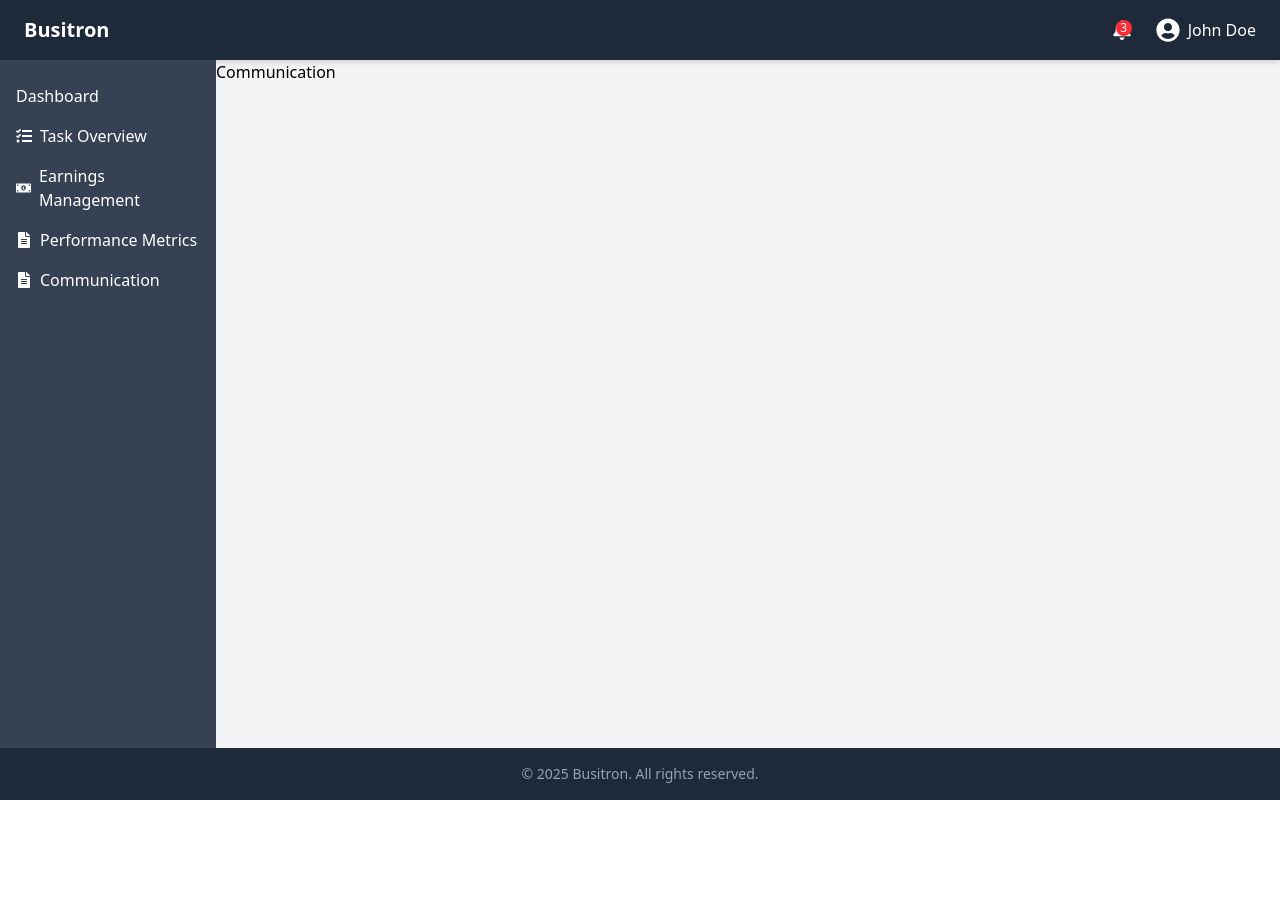
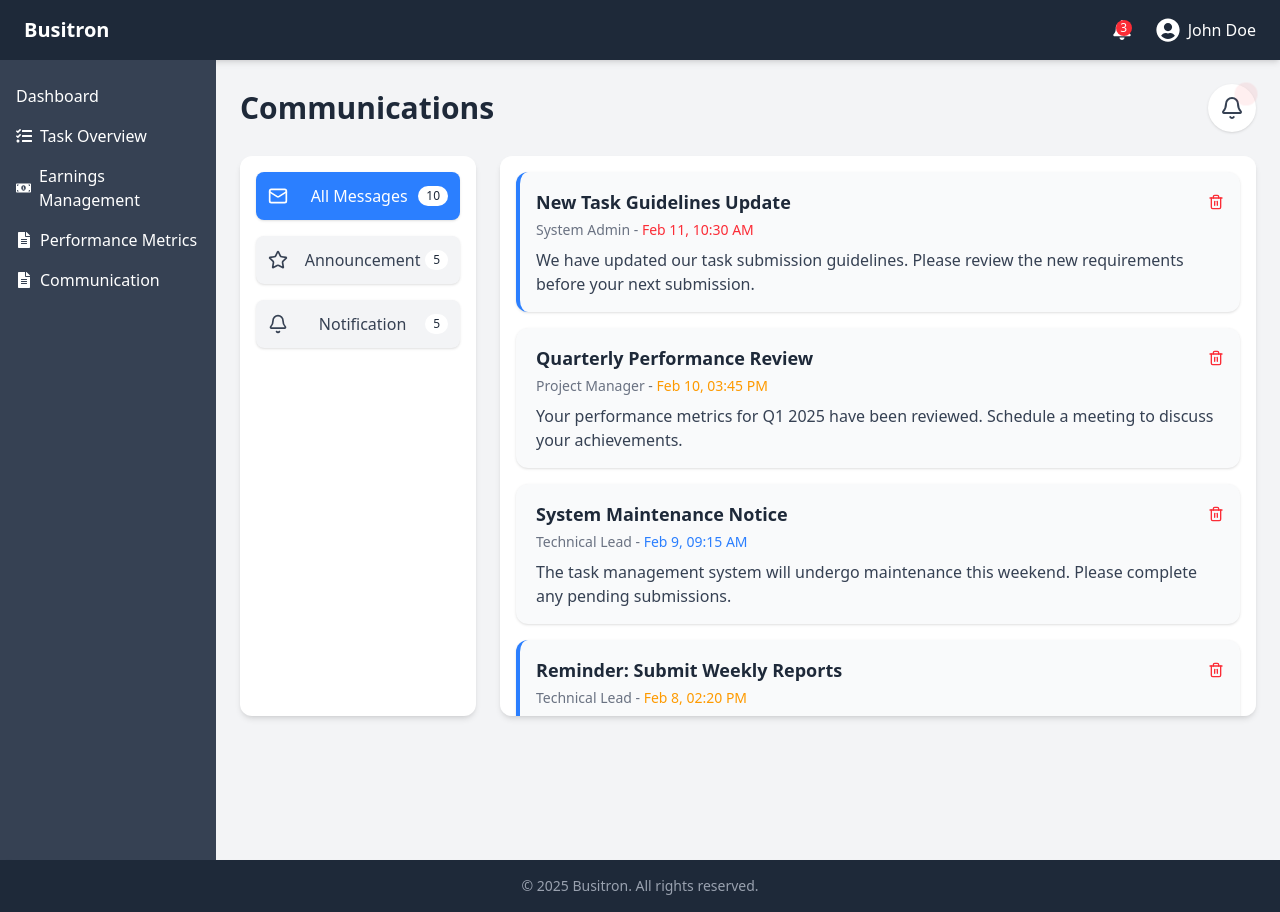
Before and after one commit to vishnusharmi/CompanyWebSite, a React app in the folder company-website/: page /company/communication in a window 1280 px wide. Before the commit the page ends 800 px from the top, so only its background shows below. Built offline with nearby package versions, Linux system fonts and the light colour scheme; the HTML template or start-up script is replaced by a standard one.

Commit message:
commucommunication

```diff
--- a/company-website/src/components/thirdPartDash/layout/ThirdPartySiderBar.jsx
+++ b/company-website/src/components/thirdPartDash/layout/ThirdPartySiderBar.jsx
@@ -44,7 +44,7 @@ const ThirdPartySideBar = () => {
             <FaFileAlt className="mr-2" /> Performance Metrics
           </Link>
           <Link
-            to={"/company/communcation"}
+            to={"/company/communication"}
             className="flex items-center py-2 hover:bg-gray-600 rounded transition-colors duration-300"
           >
             <FaFileAlt className="mr-2" /> Communication
--- a/company-website/src/components/thirdPartDash/pages/communication/Communication.jsx
+++ b/company-website/src/components/thirdPartDash/pages/communication/Communication.jsx
@@ -1,11 +1,99 @@
-import React from 'react'
+import React, { useState } from 'react';
+import { Bell, Mail, Star, Trash2 } from 'lucide-react';
+import './CommunicationDashboard.css'; // Import custom CSS
 
-function Communication() {
+const CommunicationDashboard = () => {
+  const [selectedMessage, setSelectedMessage] = useState(null);
+  const [filter, setFilter] = useState('all');
+  const [messages, setMessages] = useState([
+    { id: 1, sender: 'System Admin', subject: 'New Task Guidelines Update', content: 'We have updated our task submission guidelines. Please review the new requirements before your next submission.', date: '2025-02-11T10:30:00', status: 'unread', priority: 'high', type: 'announcement' },
+    { id: 2, sender: 'Project Manager', subject: 'Quarterly Performance Review', content: 'Your performance metrics for Q1 2025 have been reviewed. Schedule a meeting to discuss your achievements.', date: '2025-02-10T15:45:00', status: 'read', priority: 'medium', type: 'notification' },
+    { id: 3, sender: 'Technical Lead', subject: 'System Maintenance Notice', content: 'The task management system will undergo maintenance this weekend. Please complete any pending submissions.', date: '2025-02-09T09:15:00', status: 'read', priority: 'low', type: 'announcement' },
+    { id: 4, sender: 'Technical Lead', subject: 'Reminder: Submit Weekly Reports', content: 'Please ensure your weekly reports are submitted before Friday EOD.', date: '2025-02-08T14:20:00', status: 'unread', priority: 'medium', type: 'notification' },
+    { id: 5, sender: 'HR Department', subject: 'Annual Leave Policy Update', content: 'We’ve updated our annual leave policy for 2025. Please check the document attached in your inbox.', date: '2025-02-08T11:20:00', status: 'unread', priority: 'medium', type: 'notification' },
+{ id: 6, sender: 'Team Lead', subject: 'Code Review Reminder', content: 'Kindly ensure your code is reviewed before the sprint deadline tomorrow.', date: '2025-02-07T14:00:00', status: 'read', priority: 'high', type: 'announcement' },
+{ id: 7, sender: 'IT Support', subject: 'VPN Downtime Notification', content: 'The VPN will be temporarily unavailable due to scheduled maintenance tonight from 11 PM to 3 AM.', date: '2025-02-06T18:30:00', status: 'unread', priority: 'low', type: 'notification' },
+{ id: 8, sender: 'CEO Office', subject: 'Company Town Hall Meeting', content: 'Join us for the upcoming town hall meeting where we’ll discuss company performance and future goals.', date: '2025-02-05T09:00:00', status: 'read', priority: 'high', type: 'announcement' },
+{ id: 9, sender: 'Security Team', subject: 'Password Change Required', content: 'For security reasons, please change your account password before February 15th.', date: '2025-02-04T12:45:00', status: 'unread', priority: 'high', type: 'notification' },
+{ id: 10, sender: 'Marketing Team', subject: 'New Campaign Launch', content: 'Our new marketing campaign goes live next week. Review the attached materials to stay updated.', date: '2025-02-03T10:00:00', status: 'read', priority: 'medium', type: 'announcement' }
+
+  ]);
+
+  const getPriorityColor = (priority) => {
+    const colors = { high: 'text-red-500', medium: 'text-amber-500', low: 'text-blue-500' };
+    return colors[priority] || 'text-gray-500';
+  };
+
+  const formatDate = (dateString) => {
+    const date = new Date(dateString);
+    return new Intl.DateTimeFormat('en-US', { month: 'short', day: 'numeric', hour: '2-digit', minute: '2-digit' }).format(date);
+  };
+
+  const filteredMessages = messages.filter(message => filter === 'all' || message.type === filter);
+
+  const deleteMessage = (id) => {
+    setMessages(prevMessages => prevMessages.filter(message => message.id !== id));
+    if (selectedMessage?.id === id) setSelectedMessage(null);
+  };
+
   return (
-    <div>
-       Communication
+    <div className="max-w-8xl mx-auto p-6 min-h-screen">
+      <header className="flex justify-between items-center mb-6">
+        <h1 className="text-3xl font-bold text-gray-800">Communications</h1>
+        <button className="relative p-3 bg-white shadow rounded-full hover:bg-gray-100 transition">
+          <Bell className="w-6 h-6 text-gray-700" />
+          {messages.filter(m => m.status === 'unread').length > 0 && (
+            <span className="absolute top-1 right-1 w-3 h-3 bg-red-500 rounded-full animate-ping"></span>
+          )}
+        </button>
+      </header>
+
+      <div className="grid grid-cols-1 lg:grid-cols-4 gap-6">
+        <aside className="lg:col-span-1 bg-white shadow-md rounded-xl p-4 space-y-4">
+          {['all', 'announcement', 'notification'].map(type => (
+            <button
+              key={type}
+              onClick={() => setFilter(type)}
+              className={`w-full flex items-center p-3 rounded-lg transition shadow-sm ${
+                filter === type ? 'bg-blue-500 text-white' : 'bg-gray-100 hover:bg-blue-50 text-gray-700'
+              }`}
+            >
+              {type === 'all' ? <Mail className="w-5 h-5" /> : type === 'announcement' ? <Star className="w-5 h-5" /> : <Bell className="w-5 h-5" />}
+              <span className="ml-3 capitalize flex-1">{type === 'all' ? 'All Messages' : type}</span>
+              <span className="bg-white text-gray-800 px-2 py-0.5 rounded-full text-xs">
+                {type === 'all' ? messages.length : messages.filter(m => m.type === type).length}
+              </span>
+            </button>
+          ))}
+        </aside>
+
+        <main className="lg:col-span-3 bg-white shadow-md rounded-xl p-4 h-[560px] overflow-y-auto custom-scrollbar space-y-4">
+          {filteredMessages.length ? (
+            filteredMessages.map(message => (
+              <div
+                key={message.id}
+                onClick={() => setSelectedMessage(message)}
+                className={`p-4 bg-gray-50 rounded-xl shadow hover:bg-blue-50 transition cursor-pointer border-l-4 ${
+                  message.status === 'unread' ? 'border-blue-500' : 'border-transparent'
+                }`}
+              >
+                <div className="flex justify-between items-center">
+                  <h3 className="font-semibold text-lg text-gray-800">{message.subject}</h3>
+                  <button onClick={(e) => { e.stopPropagation(); deleteMessage(message.id); }} className="text-red-500 hover:text-red-700">
+                    <Trash2 className="w-4 h-4" />
+                  </button>
+                </div>
+                <p className="text-sm text-gray-500 mt-1">{message.sender} - <span className={getPriorityColor(message.priority)}>{formatDate(message.date)}</span></p>
+                <p className="text-gray-700 mt-2 line-clamp-2">{message.content}</p>
+              </div>
+            ))
+          ) : (
+            <p className="text-center text-gray-500">No messages found.</p>
+          )}
+        </main>
+      </div>
     </div>
-  )
-}
+  );
+};
 
-export default Communication
+export default CommunicationDashboard;
--- /dev/null
+++ b/company-website/src/components/thirdPartDash/pages/communication/CommunicationDashboard.css
@@ -0,0 +1,19 @@
+/* Custom Scrollbar */
+.custom-scrollbar::-webkit-scrollbar {
+    width: 8px;
+  }
+
+  .custom-scrollbar::-webkit-scrollbar-track {
+    background: #f1f1f1;
+    border-radius: 10px;
+  }
+
+  .custom-scrollbar::-webkit-scrollbar-thumb {
+    background: gray;
+    border-radius: 10px;
+    transition: background 0.3s;
+  }
+
+  .custom-scrollbar::-webkit-scrollbar-thumb:hover {
+    background: #2563eb;
+  }
--- a/company-website/vite.config.js
+++ b/company-website/vite.config.js
@@ -1,6 +1,6 @@
 import { defineConfig } from "vite";
 import tailwindcss from "@tailwindcss/vite";
-import react from "@vitejs/plugin-react"
+import react from "@vitejs/plugin-react";
 export default defineConfig({
-  plugins: [react(),tailwindcss()],
+  plugins: [react(), tailwindcss()],
 });
```
